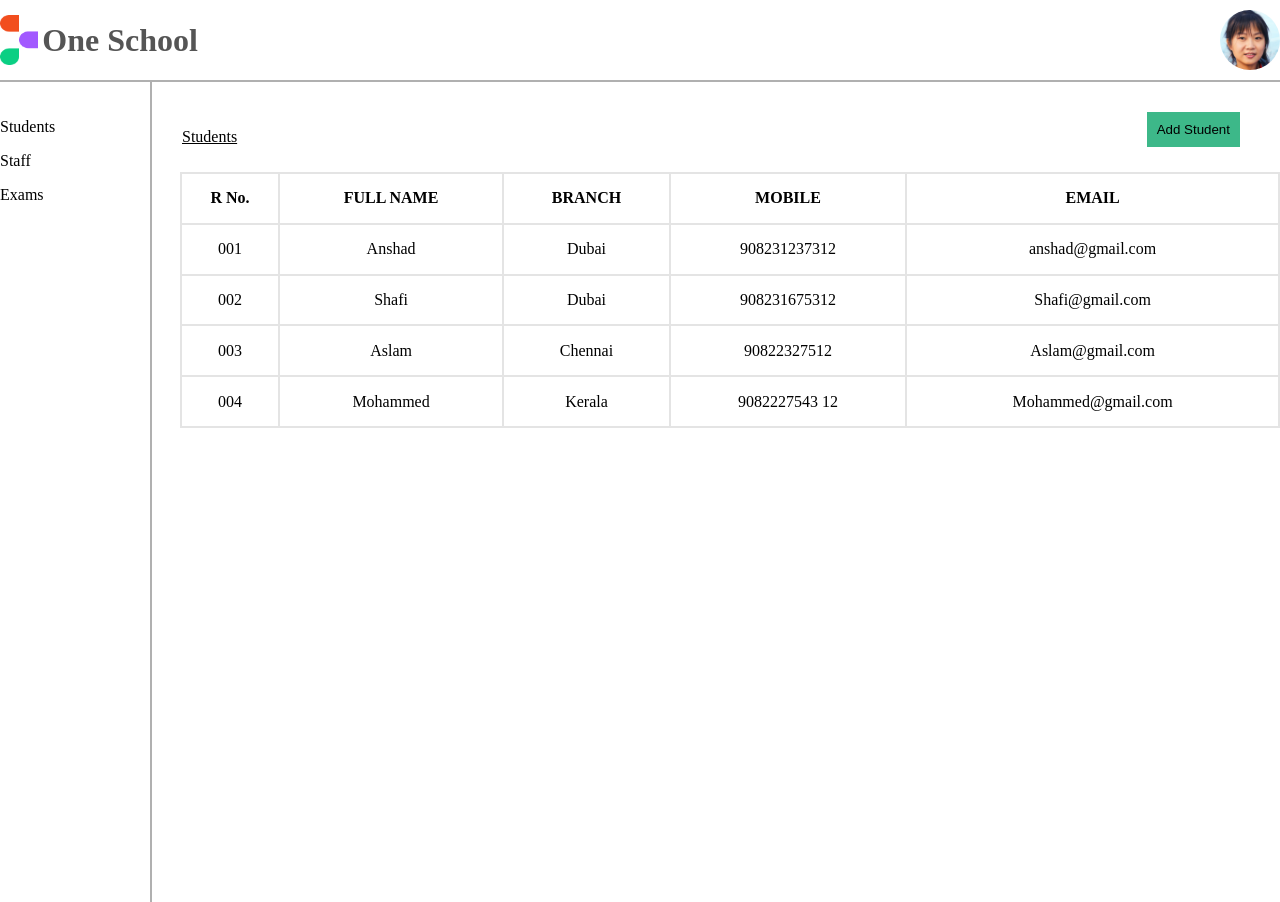
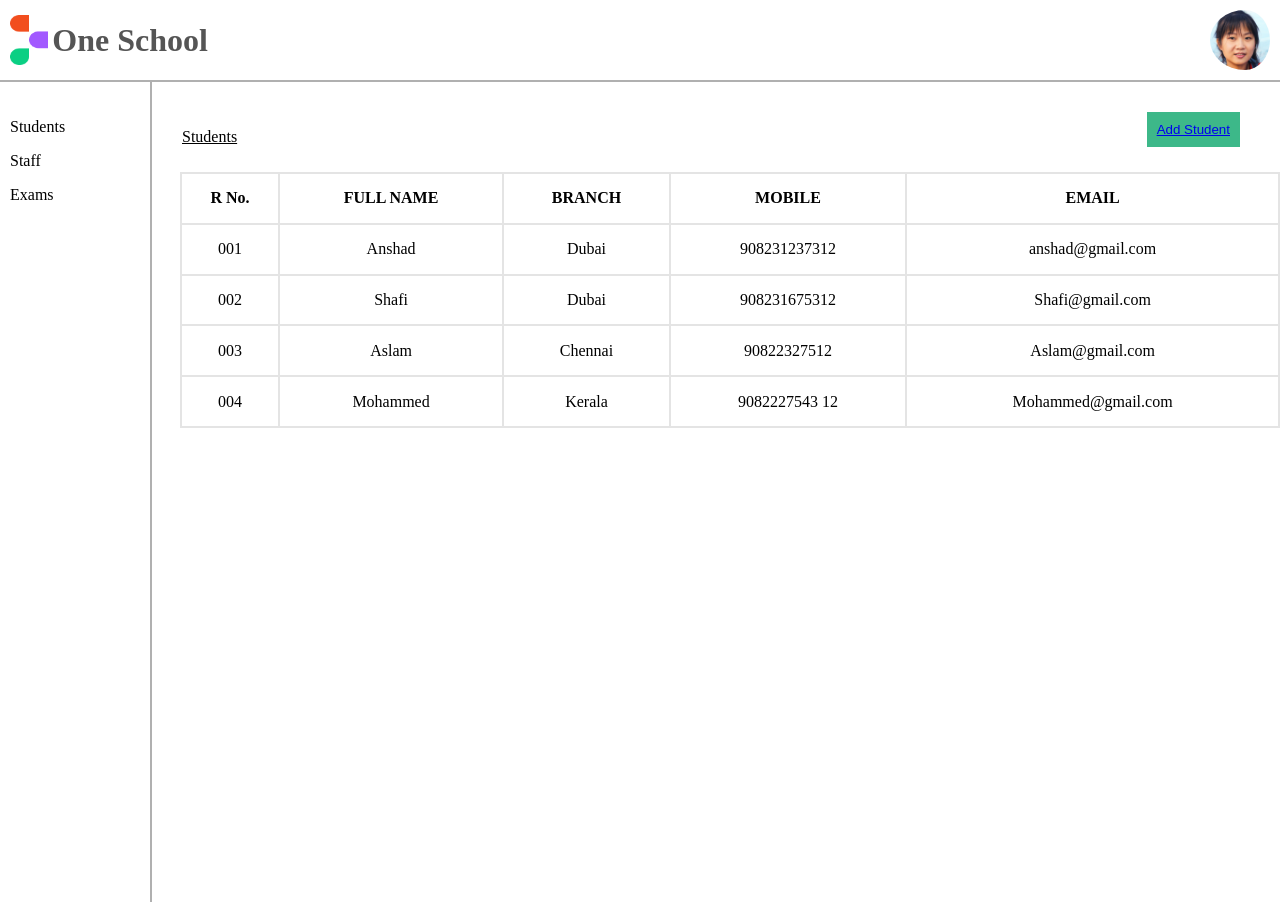
Before and after one commit to Aspiya-S/betasquirrel-tasks, a plain HTML site: page task-5/index.html in a window 1280 px wide. Drawn offline with Linux system fonts and the light colour scheme.

Commit message:
task added

```diff
--- a/task-5/css/formstyle.css
+++ b/task-5/css/formstyle.css
@@ -129,7 +129,6 @@ input[type="submit"] {
   width: 120px;
   border-radius: 20px;
 }
-
 input[type="reset"] {
   background-color: rgb(255, 144, 97);
   margin-right: 20px;
--- a/task-5/css/style.css
+++ b/task-5/css/style.css
@@ -12,6 +12,7 @@ body {
 .left img {
   float: left;
   height: 50px;
+  padding-left: 10px;
 }
 .left h1 {
   display: inline;
@@ -28,17 +29,18 @@ body {
   width: 60px;
   border-radius: 50%;
   float: right;
+  padding-right: 10px;
 }
 #maincointainer {
   width: 100%;
 }
-
 .sidebar {
   height: 100vh;
-  width: 150px;
+  width: 140px;
   border-right: 2px solid #b0b0b0;
   padding-top: 20px;
   float: left;
+  padding-left: 10px;
 }
 #sidebar p {
   margin-top: 0px;
--- a/task-5/index.html
+++ b/task-5/index.html
@@ -28,8 +28,7 @@
           <p><u>Students</u></p>
           <div class="h3">
             <button>
-              Add Student
-              <a href="formindex.html"></a>
+              <a href="formindex.html">Add Student</a>
             </button>
           </div>
         </div>
```
Also changed, not shown: task-5/formindex.html (+10 -4 lines).
